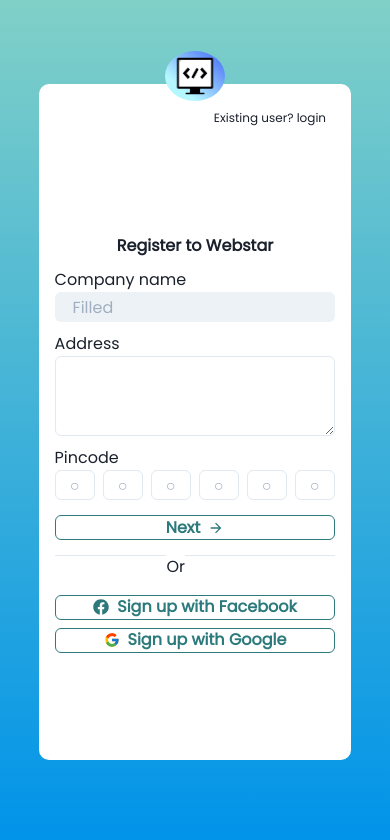
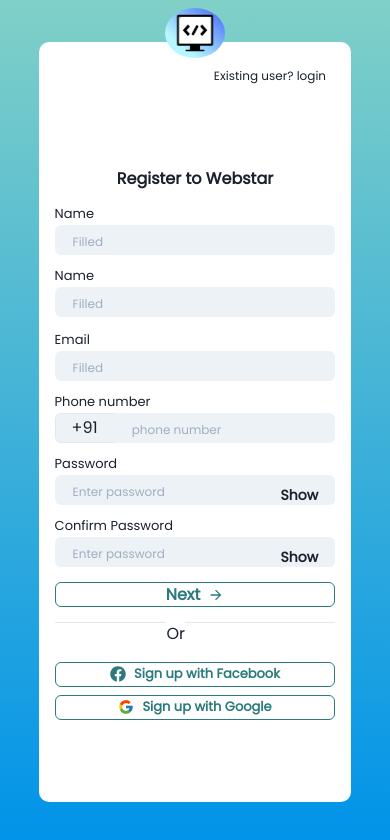
Before and after one commit to Alroyfernz/Intern-SignUpForm, a React (Create React App) app in the folder client/: page /register in a window 390 px wide. Shown: the top 840 px of the page. Built offline with nearby package versions, Linux system fonts and the light colour scheme.

Commit message:
done with empty spaces error handling

```diff
--- a/client/src/Componenets/Main.css
+++ b/client/src/Componenets/Main.css
@@ -3,11 +3,38 @@
 @import url('https://fonts.googleapis.com/css2?family=Dancing+Script:wght@400;500;600;700&display=swap');
 .Main{
     width: 60vw;
-    height: 80vh;
+    height: 90vh;
     background-color:white;
     border-radius:10px;
     display:flex;
 
+}
+.leftIcon{
+    color:#0093E9;
+  height: 25px;
+  width: 25px;
+    margin-right: 10px;
+}
+.leftIcon:hover{
+    cursor: pointer;
+}
+Input{
+    height: 35px !important;
+}
+.chakra-button{
+    height: 30px !important;
+}
+.name{
+    margin-top: 10px;
+}
+.first_name{
+    margin-top: 8px;
+}
+.cred{
+    margin-top: 10px;
+}
+.cred>.email{
+    margin-top: 8px;
 }
 .right{
     font-family: 'Poppins', sans-serif;
@@ -46,6 +73,19 @@ height: auto;
 .google{
     margin-top: 8px;
 
+}
+
+.chakra-input__left-addon{
+    height: 35px !important;
+}
+.checkBox{
+    margin-top: 20px;
+    margin-bottom: 10px;
+    width: 70%;
+    color: gray;
+}
+.checkBox>.link{
+    color: rgb(71, 159, 231) !important;
 }
 .seperation{
     margin-top:5%;
@@ -155,6 +195,12 @@ justify-content: center;
     .Main{
         width:80vw;
     }
+    .checkBox{
+        width: 100%;
+    }
+    .chakra-input__left-addon{
+        height: 30px !important;
+    }
     .mobile_logo{
         display: flex;
         width:auto;
@@ -165,7 +211,7 @@ justify-content: center;
         position: fixed;
         justify-content: center;
         align-items: center;
-        top: 6%;
+        top: 1%;
     }
 .title_right{
     margin-top: 25px;
@@ -217,6 +263,16 @@ justify-content: center;
         align-items: center;
         justify-content: center;
     }
+    .HideS{
+        font-size: 13px;
+    }
+
+    ::-webkit-input-placeholder {
+       font-size: 13px
+      }
+     ::placeholder{
+          font-size: 12px;
+      }
 }
 @media screen and (max-width:1100px) {
     Input{
--- a/client/src/Componenets/Main.js
+++ b/client/src/Componenets/Main.js
@@ -1,12 +1,19 @@
 import React, { useState } from "react";
 import { FcGoogle } from "react-icons/fc";
+import { FiArrowLeft } from "react-icons/fi";
 import { FaFacebook } from "react-icons/fa";
 import { useNavigate } from "react-router-dom";
+import { Checkbox, CheckboxGroup, InputLeftAddon } from "@chakra-ui/react";
+
 import {
   Button,
+  HStack,
   Input,
   InputGroup,
   InputRightElement,
+  PinInput,
+  PinInputField,
+  Textarea,
   useDisclosure,
 } from "@chakra-ui/react";
 import { Link } from "react-router-dom";
@@ -22,7 +29,7 @@ import {
 } from "@chakra-ui/react";
 import Slide from "@material-ui/core/Slide";
 import "./Main.css";
-import Two from "./Two";
+
 import axios from "axios";
 
 const Transition = React.forwardRef(function Transition(props, ref) {
@@ -32,8 +39,13 @@ const Transition = React.forwardRef(function Transition(props, ref) {
 const Main = () => {
   const [show, setShow] = React.useState(false);
   const handleClick = () => setShow(!show);
+  const [isLast, setIsLast] = useState(false);
   const { isOpen, onOpen, onClose } = useDisclosure();
+
+  const [checkBox, setCheckBox] = useState(false);
   const finalRef = React.useRef();
+  const checkRef = React.useRef(null);
+
   const navigate = useNavigate();
   const [data, setData] = useState({
     firstName: "",
@@ -45,6 +57,8 @@ const Main = () => {
     address: "",
     pincode: 0,
   });
+  var [pincode, setPincode] = useState("");
+
   const [cpassword, setCpassword] = useState("");
   const [open, setOpen] = useState(false);
 
@@ -55,41 +69,61 @@ const Main = () => {
   const handleClose = () => {
     setOpen(false);
   };
-  const handleRegitser = async () => {
+
+  const handleRegitser = async (e) => {
+    e?.preventDefault();
+    data.pincode = pincode;
+    setData(data);
+    // console.log(data);
     if (cpassword !== data.password) {
       window.alert("passwords do not match");
       return;
     }
-    if (data.name === "") {
+    if (
+      data.firstName === "" ||
+      data.lastName == "" ||
+      data.email === "" ||
+      data.password === "" ||
+      data.phoneNumber === 0 ||
+      data.pincode === 0 ||
+      data.companyName === "" ||
+      data.address === ""
+    ) {
       window.alert("Input fields cannot be null");
-    }
-    try {
-      const res = await axios.get("/api/auth/", {
-        email: data.email,
-        phoneNumber: data.phoneNumber,
-      });
-      if (res.data !== null) {
-        onOpen;
-
+      // setIsLast(false);
       return;
     }
-    } catch (error) {
-      console.log("error while verifcation");
+    //   try {
+    //     const res = await axios.get("/api/auth/", {
+    //       email: data.email,
+    //       phoneNumber: data.phoneNumber,
+    //     });
+    //     if (res.data !== null) {
+    //       onOpen();
+
+    //       return;
+    //     }
+    //   } catch (error) {
+    //     console.log("error while verifcation");
+    //   }
+    //   try {
+    //     const regUser = await axios.post("/api/auth/register", data);
+    //     if (regUser.status === 200) {
+    //       navigate("/login");
+    //     }
+    //   } catch (error) {
+    //     console.log("Error while registering");
+    //   }
+  };
+  // // handleRegitser();
+  const handlePUpdate = (e) => {
+    if (pincode.length <= 6) {
+      pincode += e.target.value;
+      setPincode(pincode);
     }
-    try {
-      const regUser = await axios.post("/api/auth/register", data);
-      if (regUser.status === 200) {
-        navigate("/login");
-      }
-    } catch (error) {}
   };
-  // handleRegitser();
-
   return (
     <>
-      {/* <Button mt={4} onClick={onOpen}>
-        Open Modal
-      </Button> */}
       <Modal finalFocusRef={finalRef} isOpen={isOpen} onClose={onClose}>
         <ModalOverlay />
         <ModalContent>
@@ -109,6 +143,7 @@ const Main = () => {
           </ModalFooter>
         </ModalContent>
       </Modal>
+
       <div className="mobile_logo">
         <div className="title">
           <img src="/Icon.png" alt="" width="40px" height="40px" />
@@ -147,14 +182,24 @@ const Main = () => {
           <div className="right_wrapper">
             <div className="right_container">
               <div className="heading">
+                {isLast === true && (
+                  <FiArrowLeft
+                    className="leftIcon"
+                    onClick={() => setIsLast(!isLast)}
+                  />
+                )}
                 <h1>Register to Webstar</h1>
               </div>
               <div className="content">
                 <form onSubmit={handleRegitser}>
-                  {/* <div>
+                  <div>
+                    {isLast === false ? (
+                      <div>
                         <div className="name">
                           <div className="first_name">
-                      <span>Name</span>
+                            <span className="HideS" className="HideS">
+                              Name
+                            </span>
                             <Input
                               variant="filled"
                               placeholder="Filled"
@@ -165,7 +210,7 @@ const Main = () => {
                             />
                           </div>
                           <div className="first_name">
-                      <span>Name</span>
+                            <span className="HideS">Name</span>
                             <Input
                               variant="filled"
                               placeholder="Filled"
@@ -178,7 +223,7 @@ const Main = () => {
                         </div>
                         <div className="cred">
                           <div className="email">
-                      <span>Email</span>
+                            <span className="HideS">Email</span>
                             <Input
                               variant="filled"
                               placeholder="Filled"
@@ -189,7 +234,22 @@ const Main = () => {
                             />
                           </div>
                           <div className="email">
-                      <span>Password</span>
+                            <span className="HideS">Phone number</span>
+                            <InputGroup>
+                              <InputLeftAddon children="+91" />
+                              <Input
+                                type="tel"
+                                placeholder="phone number"
+                                variant="filled"
+                                onChange={(e) => {
+                                  data.phoneNumber = e.target.value;
+                                  setData(data);
+                                }}
+                              />
+                            </InputGroup>
+                          </div>
+                          <div className="email">
+                            <span className="HideS">Password</span>
                             <InputGroup size="md">
                               <Input
                                 pr="4.5rem"
@@ -202,14 +262,22 @@ const Main = () => {
                                 }}
                               />
                               <InputRightElement width="4.5rem">
-                          <Button h="1.75rem" size="sm" onClick={handleClick}>
-                            {show ? "Hide" : "Show"}
+                                <Button
+                                  h="1.75rem"
+                                  size="sm"
+                                  onClick={handleClick}
+                                >
+                                  {show ? (
+                                    <span className="HideS">Hide</span>
+                                  ) : (
+                                    <span>Show</span>
+                                  )}
                                 </Button>
                               </InputRightElement>
                             </InputGroup>
                           </div>
                           <div className="email">
-                      <span>Confirm Password</span>
+                            <span className="HideS">Confirm Password</span>
                             <InputGroup size="md">
                               <Input
                                 pr="4.5rem"
@@ -221,26 +289,100 @@ const Main = () => {
                                 }}
                               />
                               <InputRightElement width="4.5rem">
-                          <Button h="1.75rem" size="sm" onClick={handleClick}>
-                            {show ? "Hide" : "Show"}
+                                <Button
+                                  h="1.75rem"
+                                  size="sm"
+                                  onClick={handleClick}
+                                >
+                                  {show ? (
+                                    <span className="HideS">Hide</span>
+                                  ) : (
+                                    <span>Show</span>
+                                  )}
                                 </Button>
                               </InputRightElement>
                             </InputGroup>
                           </div>
                         </div>
-                </div> */}
-                  <Two />
+                      </div>
+                    ) : (
+                      <div className="cred">
+                        <div className="company_field">
+                          <span className="HideS">Company name</span>
+                          <Input
+                            variant="filled"
+                            placeholder="Filled"
+                            onChange={(e) => {
+                              data.companyName = e.target.value;
+                              setData(data);
+                            }}
+                          />
+                        </div>
+                        <div className="address_field">
+                          <span className="HideS">Address</span>
+                          <Textarea
+                            variant="filled"
+                            onChange={(e) => {
+                              data.address = e.target.value;
+                              setData(data);
+                            }}
+                          />
+                        </div>
+                        <div className="pincode_field">
+                          <span className="HideS">Pincode</span>
+                          <HStack>
+                            <PinInput>
+                              <PinInputField
+                                onChange={handlePUpdate}
+                                variant="filled"
+                              />
+                              <PinInputField
+                                onChange={handlePUpdate}
+                                variant="filled"
+                              />
+                              <PinInputField
+                                onChange={handlePUpdate}
+                                variant="filled"
+                              />
+                              <PinInputField
+                                onChange={handlePUpdate}
+                                variant="filled"
+                              />
+                              <PinInputField
+                                onChange={handlePUpdate}
+                                variant="filled"
+                              />
+                              <PinInputField
+                                onChange={handlePUpdate}
+                                variant="filled"
+                              />
+                            </PinInput>
+                          </HStack>
+                        </div>
+                        <div>
+                          <Checkbox
+                            className="checkBox"
+                            ref={checkRef}
+                            onClick={setCheckBox(true)}
+                          >
+                            I accept the{" "}
+                            <span className="link"> Terms of Use</span> &{" "}
+                            <span className="link"> Privacy Policy</span>
+                          </Checkbox>
+                        </div>
+                      </div>
+                    )}
+                  </div>
                   <div className="button">
                     <Button
                       rightIcon={<MdArrowForward />}
                       colorScheme="teal"
                       variant="outline"
                       className="submit_btn"
-                      onClick={() => {
-                        console.log(data);
-                      }}
+                      type="submit"
+                      onClick={() => setIsLast(true)}
                     >
-                      Next
+                      {isLast === true ? "Register" : "Next"}
                     </Button>
                   </div>
                 </form>
@@ -257,7 +399,7 @@ const Main = () => {
                   colorScheme="teal"
                   variant="outline"
                 >
-                  Sign up with Facebook
+                  <span className="HideS"> Sign up with Facebook</span>
                 </Button>
                 <Button
                   className="google"
@@ -265,7 +407,7 @@ const Main = () => {
                   colorScheme="teal"
                   variant="outline"
                 >
-                  Sign up with Google
+                  <span className="HideS"> Sign up with Google</span>
                 </Button>
               </div>
             </div>
```
Also changed, not shown: client/src/index.js (+6 -9 lines). Lines whose indentation alone changed are shown as unchanged.
